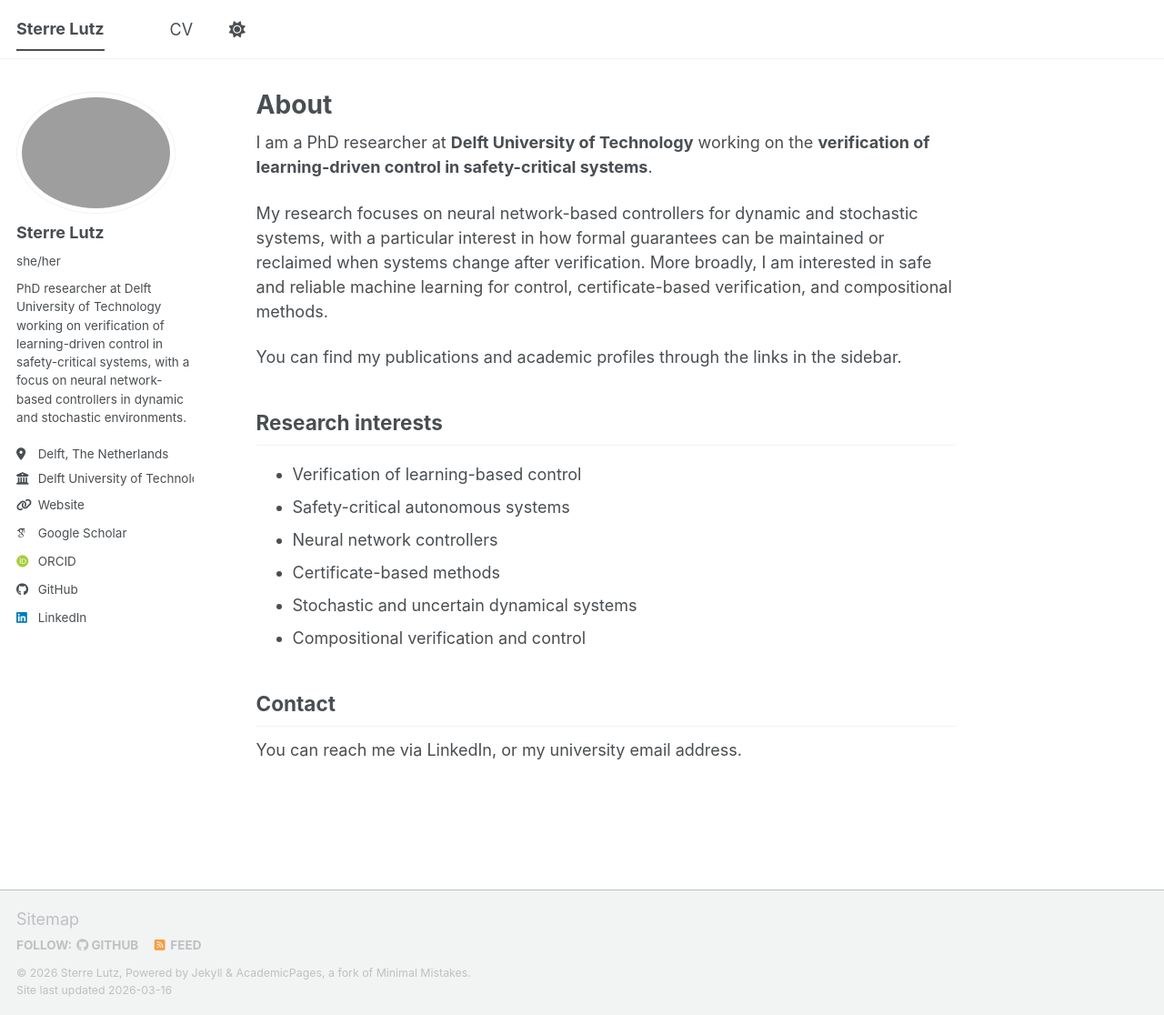
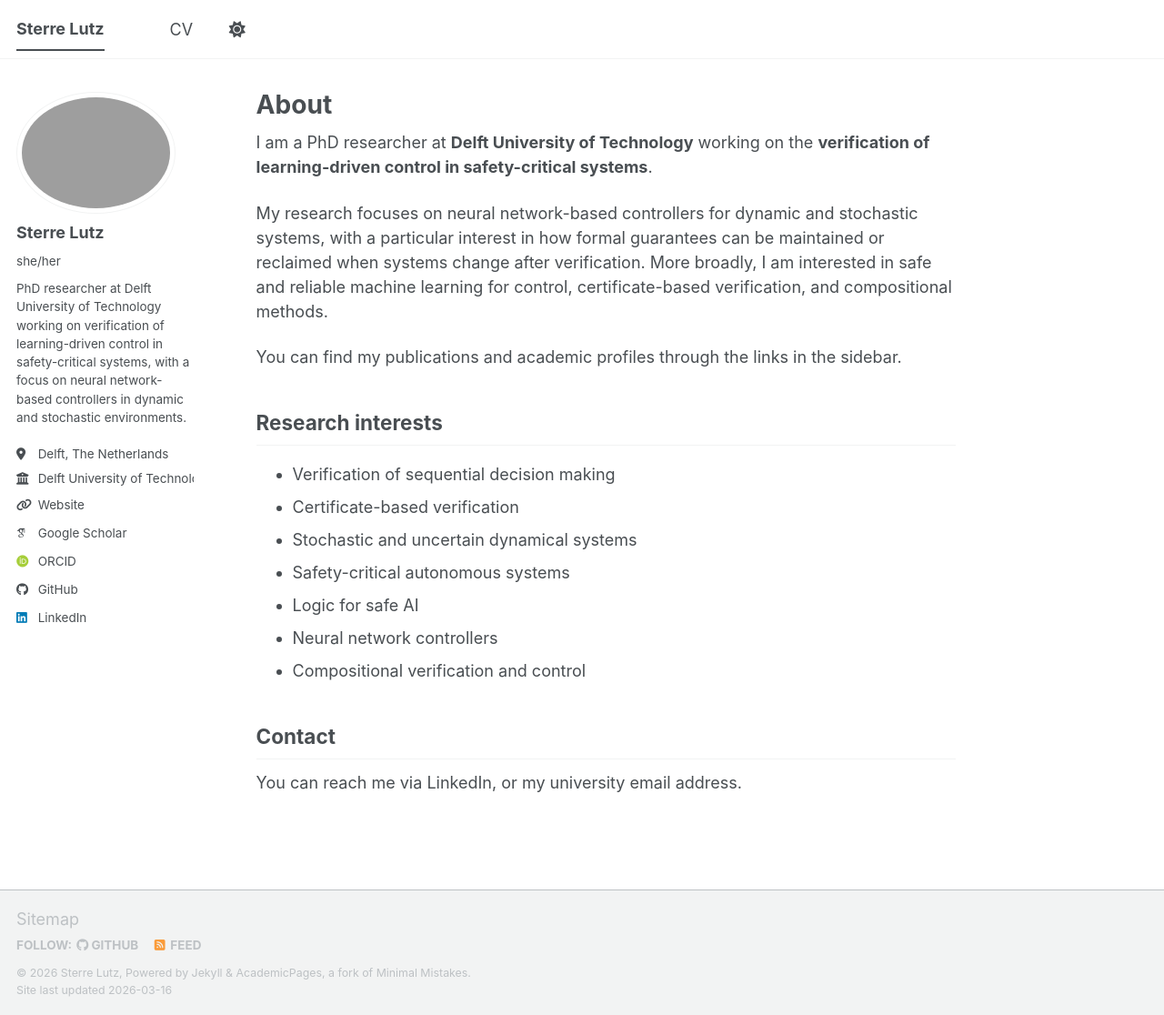
Before and after one commit to sterrelutz/sterrelutz.github.io, a Jekyll site: the page built from _pages/about.md, in a window 1280 px wide and 1116 px high. Shown: the whole window at 91% size. Built offline with Jekyll 4.4.1, drawn with Linux system fonts in a browser that asks for light colours; some web fonts are replaced; a script bundle is joined from its source files by our own code; library files that are not in the unit come from our copies.

Commit message:
Update about.md

```diff
--- a/_pages/about.md
+++ b/_pages/about.md
@@ -15,11 +15,12 @@ You can find my publications and academic profiles through the links in the side
 
 ## Research interests
 
-- Verification of learning-based control
+- Verification of sequential decision making
+- Certificate-based verification
+- Stochastic and uncertain dynamical systems
 - Safety-critical autonomous systems
+- Logic for safe AI
 - Neural network controllers
-- Certificate-based methods
-- Stochastic and uncertain dynamical systems
 - Compositional verification and control
 
 ## Contact
```
